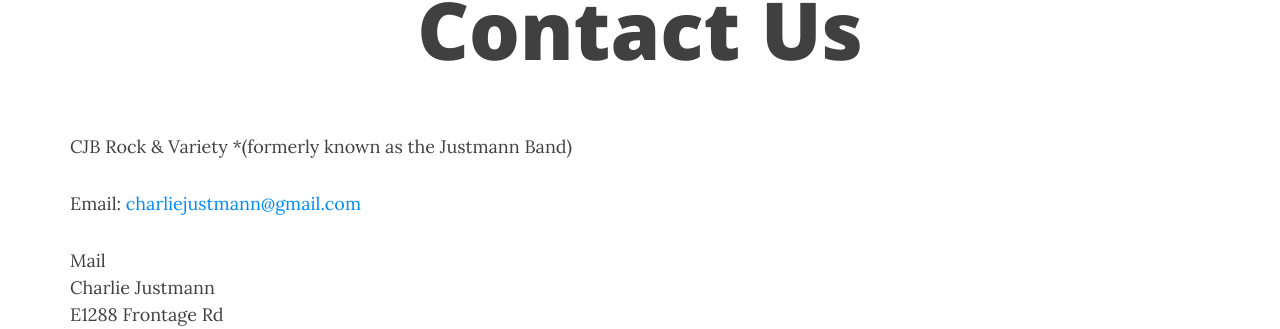
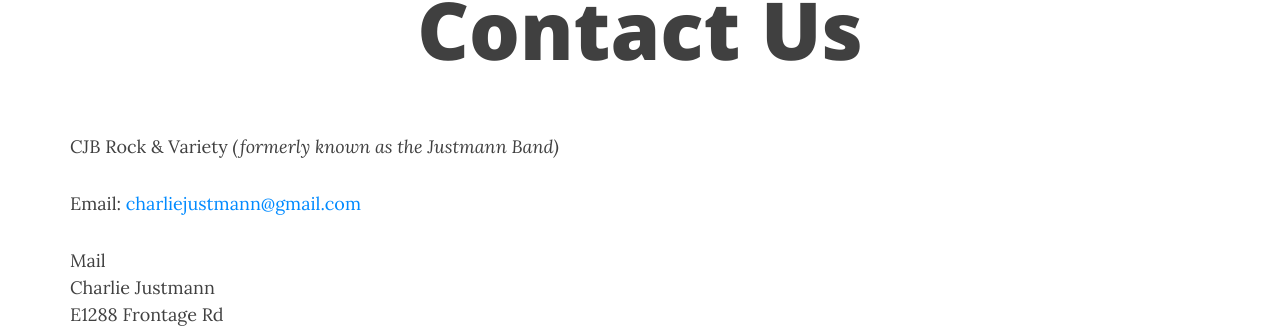
Before and after one commit to jcoenen/justmannband.com, a Jekyll site: the page built from contactus.md, in a window 1280 px wide. Shown: the part 145-474 px from the top of the page. Built offline with Jekyll 4.4.1, drawn with Linux system fonts in a browser that asks for light colours; nearby versions of some CDN libraries.

```diff
--- a/contactus.md
+++ b/contactus.md
@@ -4,7 +4,7 @@ title: Contact Us
 subtitle:
 ---
 
-CJB Rock & Variety *(formerly known as the Justmann Band)
+CJB Rock & Variety *(formerly known as the Justmann Band)*
 
 Email: [charliejustmann@gmail.com](mailto:charliejustmann@gmail.com)
 
```
